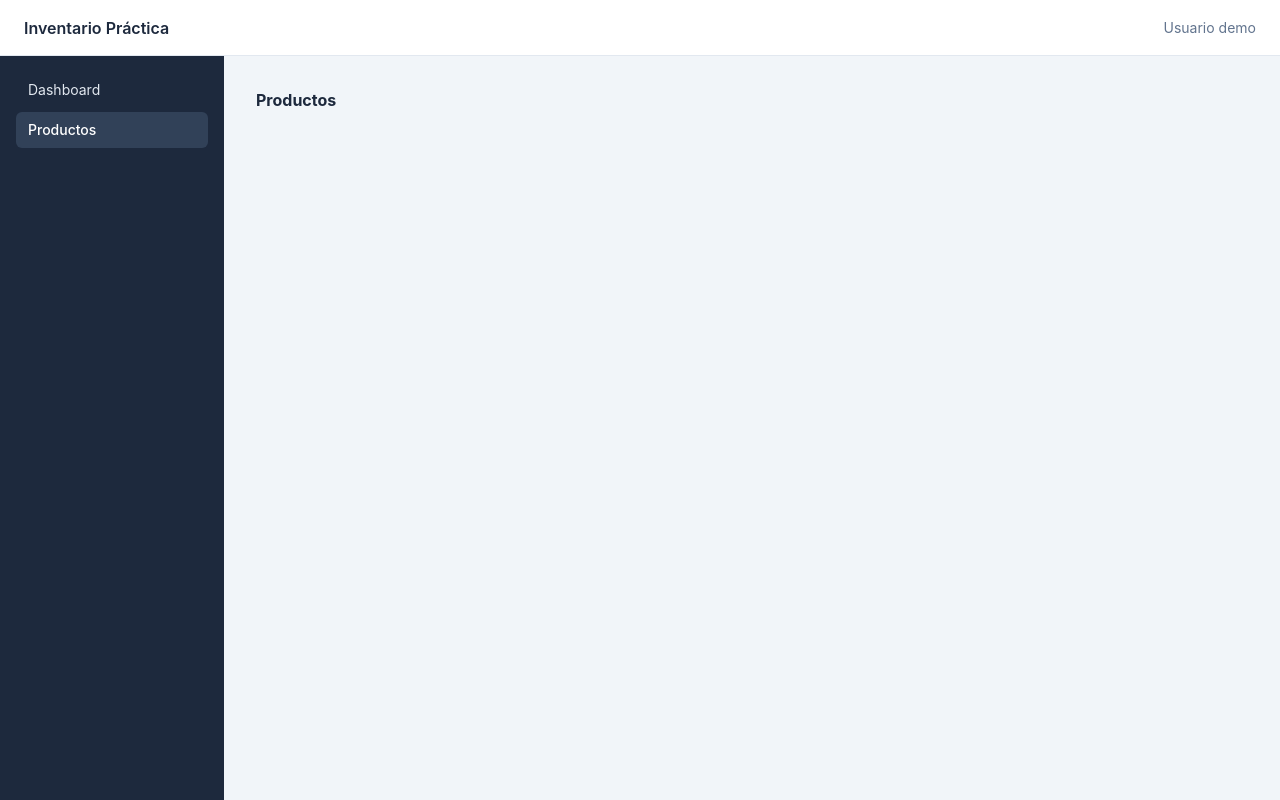
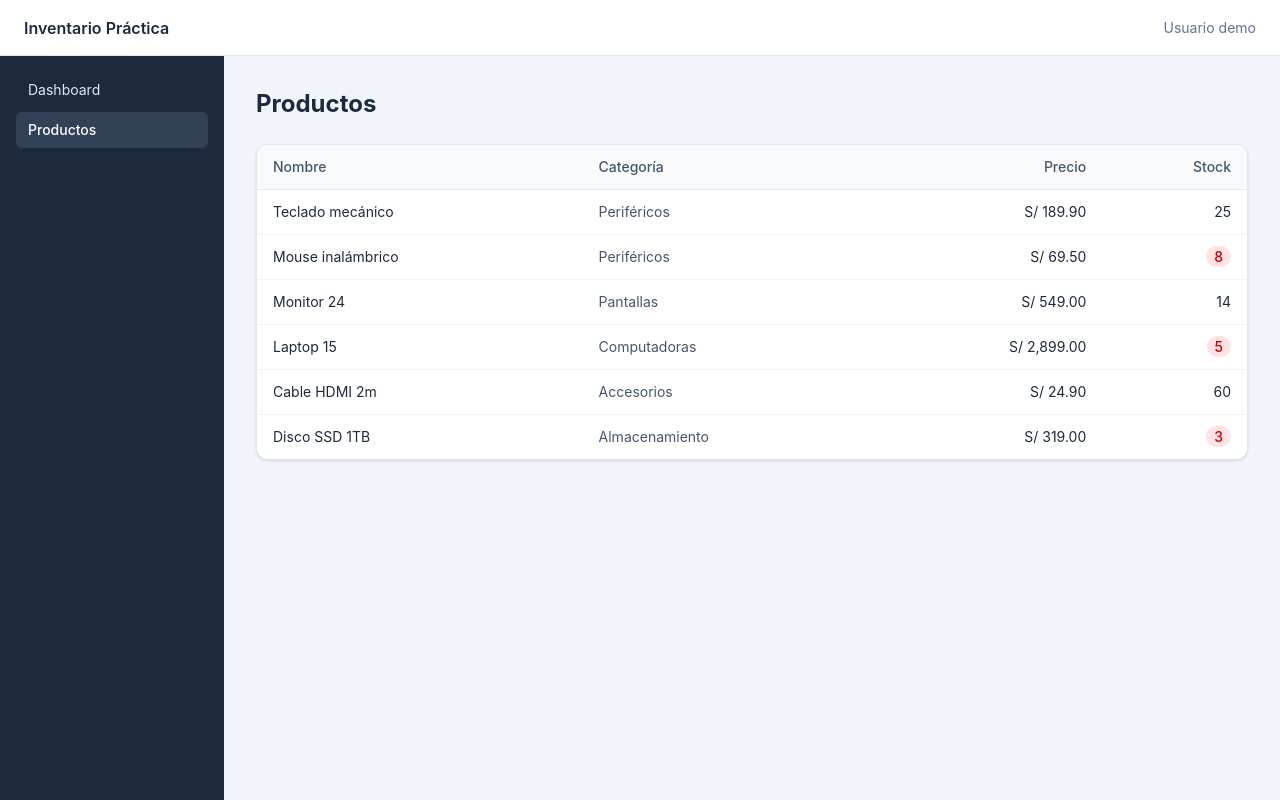
Before and after one commit to GeraldRL/SI-WEB-BORRADOR, a React (Vite) app in the folder client/: page /productos in a window 1280 px wide. Built offline with nearby package versions, Linux system fonts and the light colour scheme.

Commit message:
feat(productos): crear tabla de productos con datos falsos

```diff
--- a/client/src/pages/ProductosPage.jsx
+++ b/client/src/pages/ProductosPage.jsx
@@ -1,5 +1,54 @@
+import { formatearPrecio } from "../utils/formatearPrecio";
+
+const productos = [
+    { id: 1, nombre: 'Teclado mecánico', categoria: 'Periféricos', precio: 189.9, stock: 25 },
+    { id: 2, nombre: 'Mouse inalámbrico', categoria: 'Periféricos', precio: 69.5, stock: 8 },
+    { id: 3, nombre: 'Monitor 24', categoria: 'Pantallas', precio: 549, stock: 14 },
+    { id: 4, nombre: 'Laptop 15', categoria: 'Computadoras', precio: 2899, stock: 5 },
+    { id: 5, nombre: 'Cable HDMI 2m', categoria: 'Accesorios', precio: 24.9, stock: 60 },
+    { id: 6, nombre: 'Disco SSD 1TB', categoria: 'Almacenamiento', precio: 319, stock: 3 },
+]
+
 function ProductosPage() {
-    return <h1 className="text-2x1 font-bold text-slate-800">Productos</h1>
+    return (
+        <div>
+            <h1 className="text-2xl font-bold text-slate-800 mb-6">Productos</h1>
+
+            <div className="bg-white rounded-xl shadow-sm border border-slate-200 overflow-x-auto">
+                <table className="w-full text-sm text-left">
+                    <thead className="bg-slate-50 text-slate-600 border-b border-slate-200">
+                        <tr>
+                            <th className="px-4 py-3 font-medium">Nombre</th>
+                            <th className="px-4 py-3 font-medium">Categoría</th>
+                            <th className="px-4 py-3 font-medium text-right">Precio</th>
+                            <th className="px-4 py-3 font-medium text-right">Stock</th>
+                        </tr>
+                    </thead>
+                    <tbody>
+                        {productos.map((producto) => (
+                            <tr key={producto.id} className="border-b border-slate-100 last:border-0 hover:bg-slate-59">
+                                <td className="px-4 py-3 text-slate-800">{producto.nombre}</td>
+                                <td className="px-4 py-3 text-slate-600">{producto.categoria}</td>
+                                <td className="px-4 py-3 text-right text-slate-800">{formatearPrecio(producto.precio)}</td>
+                                <td className="px-4 py-3 text-right">
+                                    <span className={
+                                        producto.stock < 10
+                                            ? 'px-2 py-0.5 rounded-full bg-red-100 text-red-700 font-medium'
+                                            : 'text-slate-800'
+
+                                    }
+                                >
+                                    {producto.stock}
+                                    </span>
+                                </td>
+                            </tr>
+                        ))}
+                    </tbody>
+                </table>
+
+            </div>
+        </div>
+    );
 }
 
 export default ProductosPage;
--- /dev/null
+++ b/client/src/utils/formatearPrecio.js
@@ -0,0 +1,7 @@
+export function formatearPrecio(valor) {
+    // Convierte el valor a un número flotante y lo formatea como moneda en español (MXN)
+    return new Intl.NumberFormat('es-PE', {
+        style: 'currency',
+        currency: 'PEN',
+    }).format(valor);
+}
```
